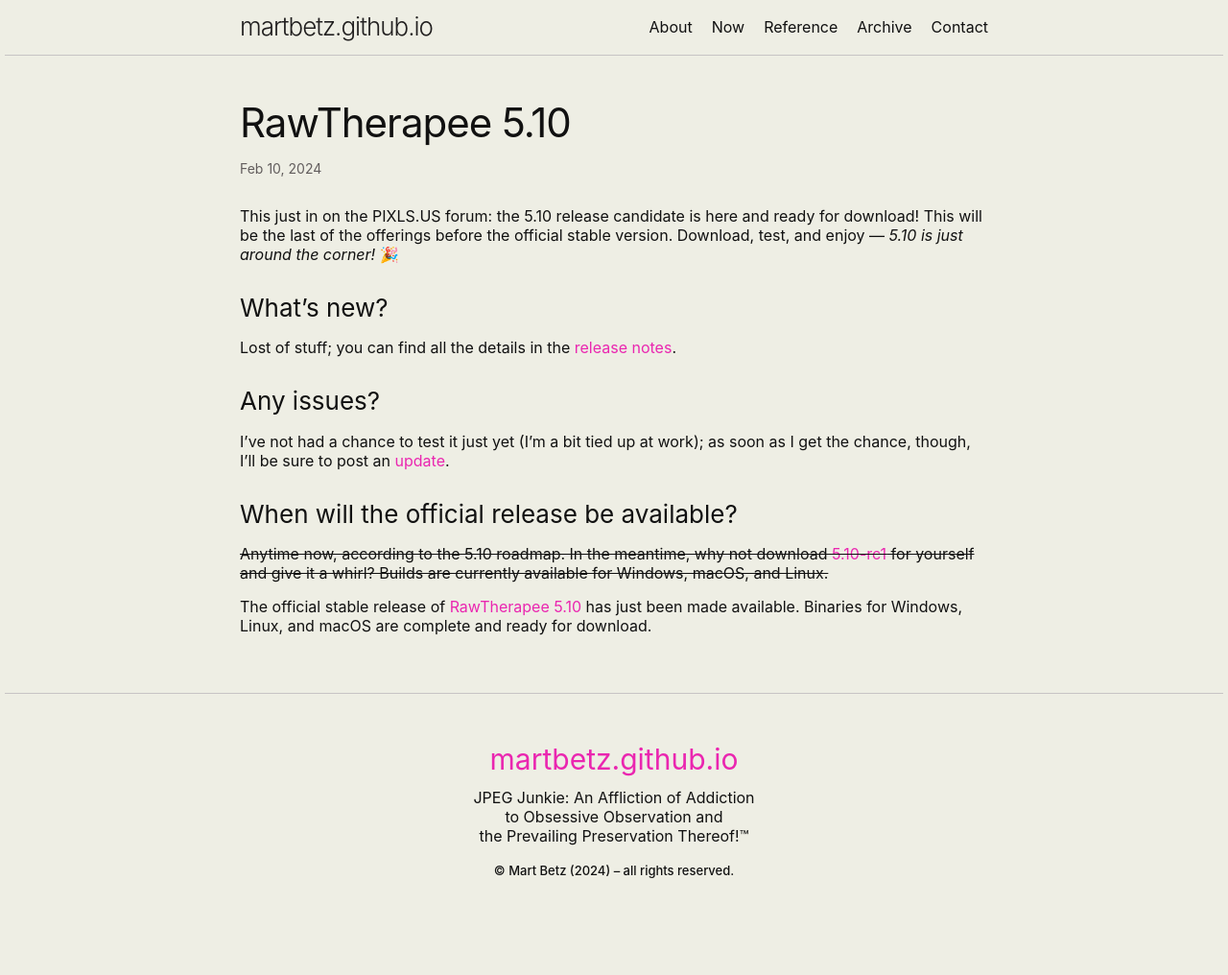
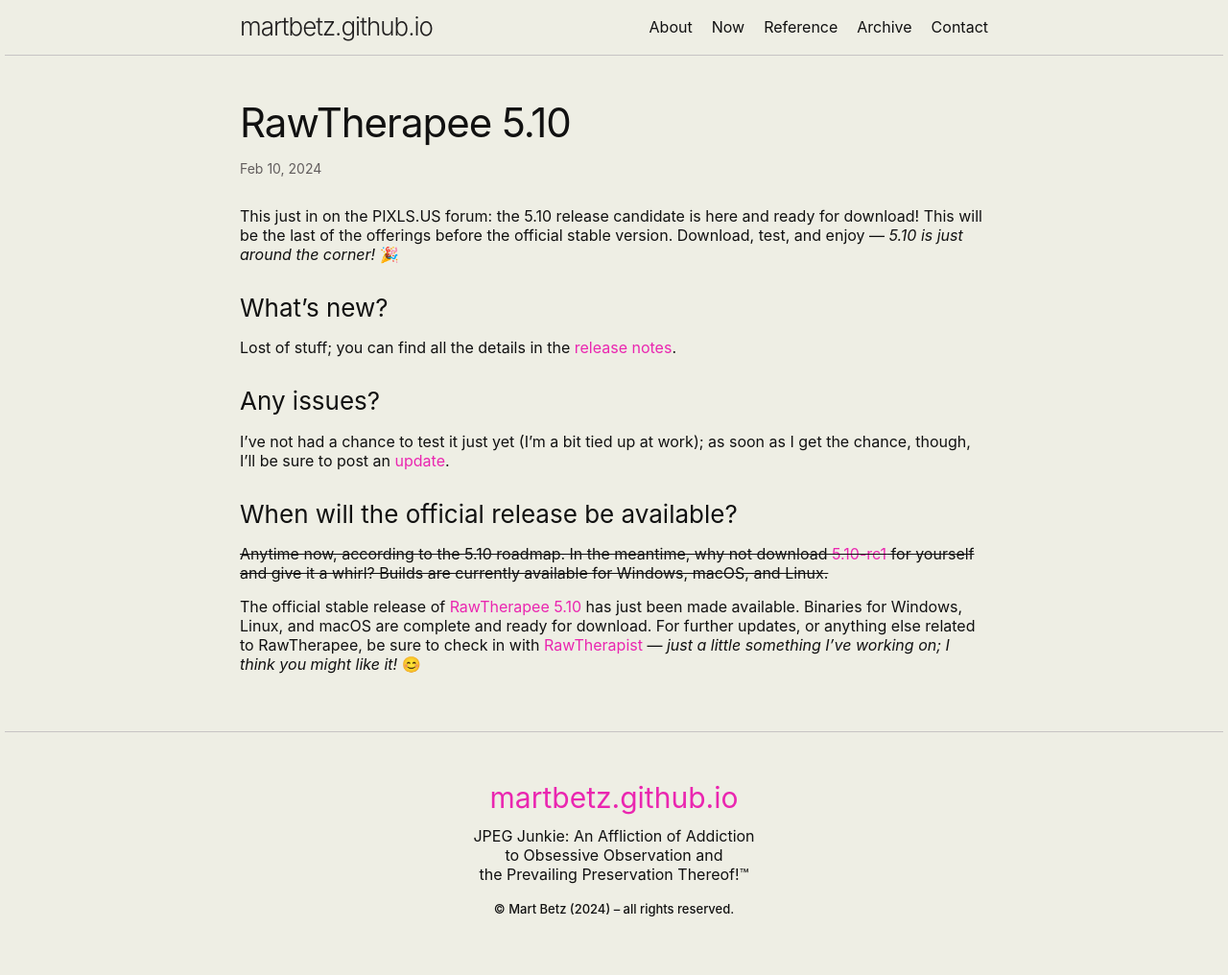
Before and after one commit to martbetz/martbetz.github.io, a Jekyll site: the page built from _posts/2024-02-10-rt5-10.md, in a window 1280 px wide. Shown: the whole page at 96% size. Built offline with Jekyll 4.4.1, drawn with Linux system fonts in a browser that asks for light colours; before the commit the page ends 976 px from its top, so only the background shows below that.

Commit message:
Update 2024-02-10-rt5-10.md

```diff
--- a/_posts/2024-02-10-rt5-10.md
+++ b/_posts/2024-02-10-rt5-10.md
@@ -27,4 +27,4 @@
    <s>Anytime now, according to the 5.10 roadmap. In the meantime, why not download <a href="https://discuss.pixls.us/t/rawtherapee-5-10-release-candidate-1-ready/42051">5.10-rc1</a> for yourself and give it a whirl? Builds are currently available for Windows, macOS, and Linux.</s>
 </p>
 
-The official stable release of [RawTherapee 5.10](http://rawtherapee.com) has just been made available. Binaries for Windows, Linux, and macOS are complete and ready for download.
+The official stable release of [RawTherapee 5.10](http://rawtherapee.com) has just been made available. Binaries for Windows, Linux, and macOS are complete and ready for download. For further updates, or anything else related to RawTherapee, be sure to check in with <a href="https://martbetz.github.io/WIP/homepage.html">RawTherapist</a> — <i> just a little something I’ve working on; I think you might like it!</i> 😊
```
